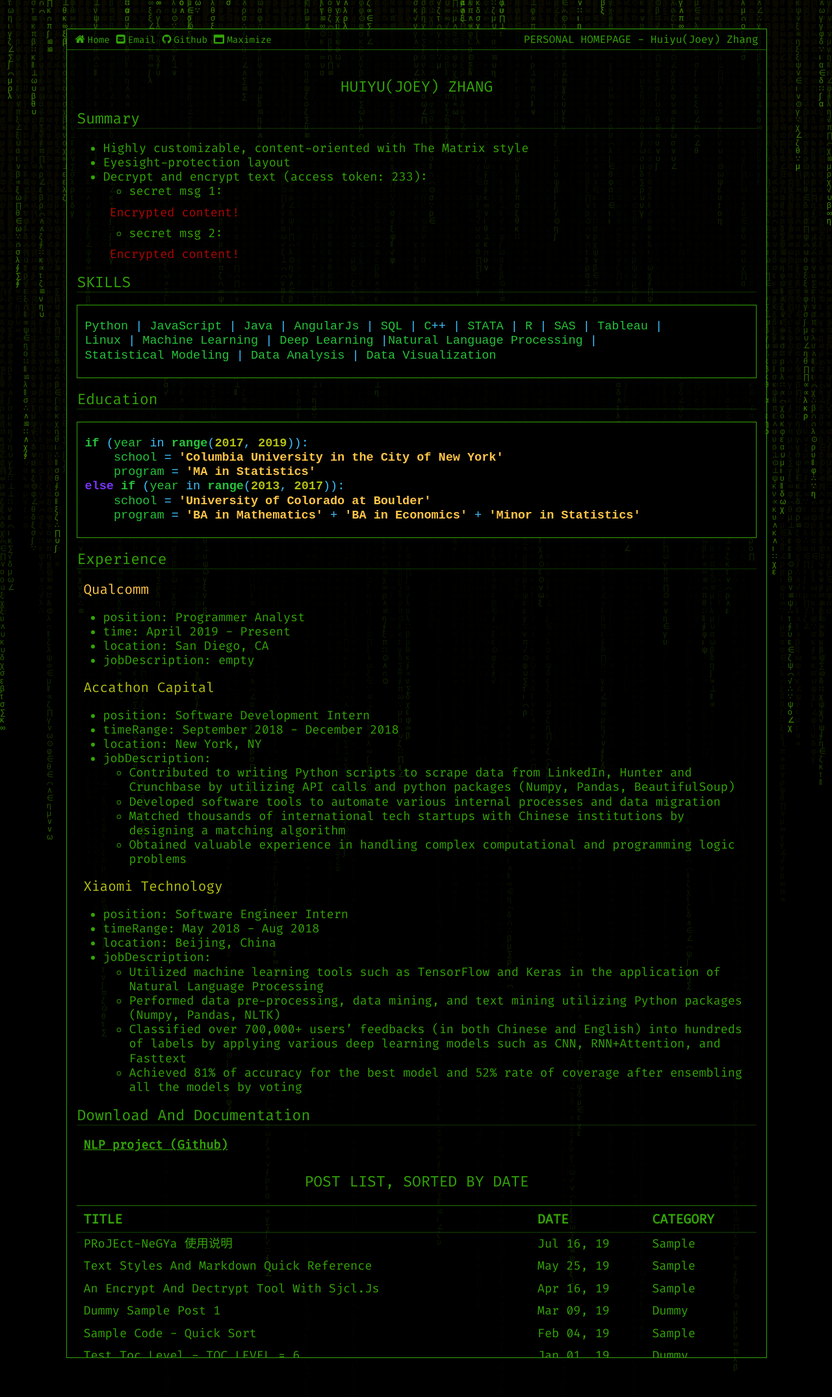
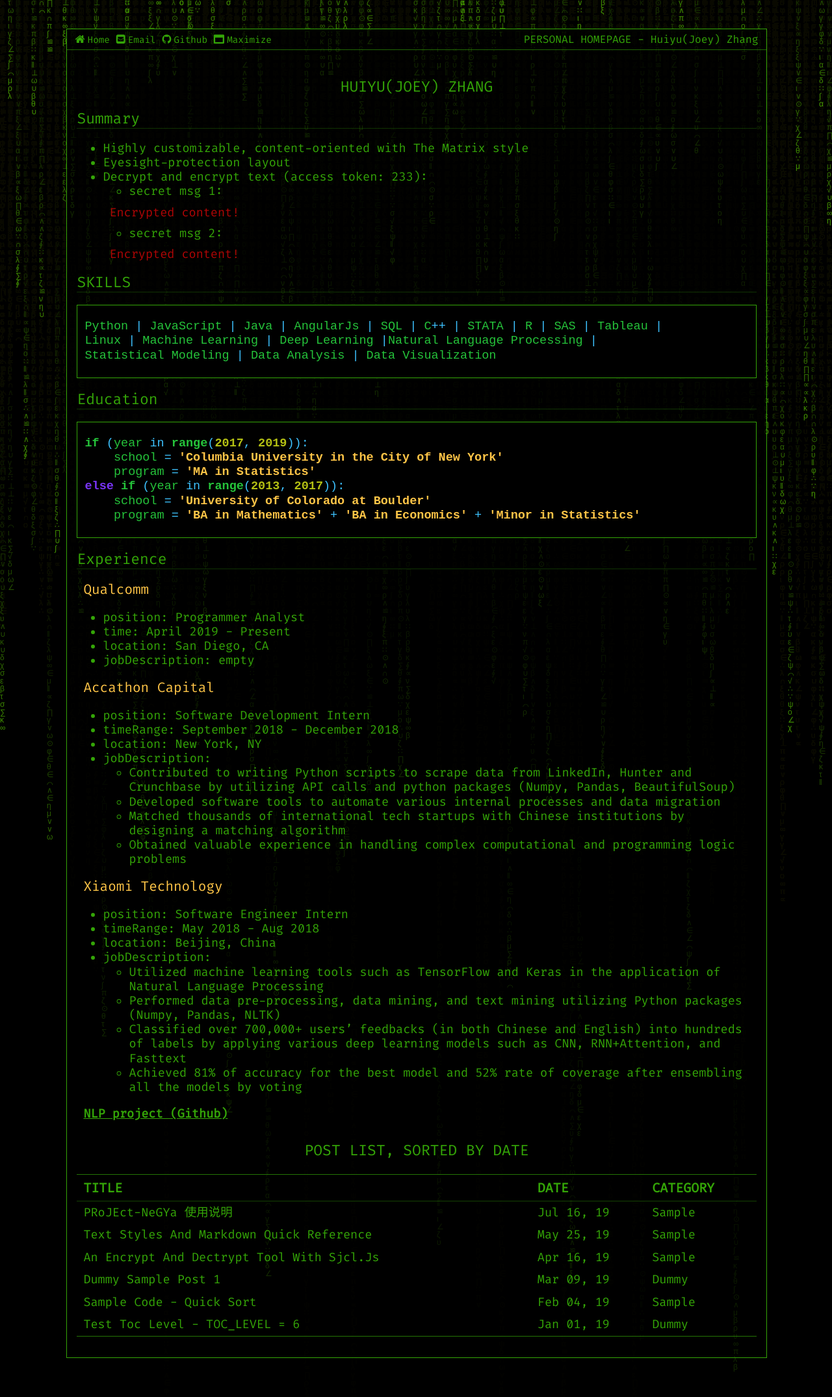
Before and after one commit to Jooooooooooey/Jooooooooooey.github.io, a Jekyll site: the page built from pages/index.md, in a window 1280 px wide. Shown: the top 2150 px of the page at 65% size. Built offline with Jekyll 4.4.1, drawn with Linux system fonts in a browser that asks for light colours.

Commit message:
Update index.md

```diff
--- a/pages/index.md
+++ b/pages/index.md
@@ -50,7 +50,7 @@ permalink: /
 * location: San Diego, CA
 * jobDescription: empty
 
-<span style="color:#b4c013; font-size:21px"> Accathon Capital </span>
+<span style="color:#ffc547; font-size:21px"> Accathon Capital </span>
 * position: Software Development Intern
 * timeRange: September 2018 - December 2018
 * location: New York, NY
@@ -60,7 +60,7 @@ permalink: /
 	* Matched thousands of international tech startups with Chinese institutions by designing a matching algorithm
 	* Obtained valuable experience in handling complex computational and programming logic problems
 
-<span style="color:#b4c013; font-size:21px"> Xiaomi Technology </span>
+<span style="color:#ffc547; font-size:21px"> Xiaomi Technology </span>
 * position: Software Engineer Intern
 * timeRange: May 2018 - Aug 2018
 * location: Beijing, China
@@ -70,7 +70,4 @@ permalink: /
 	* Classified over 700,000+ users’ feedbacks (in both Chinese and English) into hundreds of labels by applying various deep learning models such as CNN, RNN+Attention, and Fasttext
 	* Achieved 81% of accuracy for the best model and 52% rate of coverage after ensembling all the models by voting
 
-
-## Download and Documentation
-
 [**NLP project (Github)**](https://github.com/Jooooooooooey/NLP-Classification)
```
